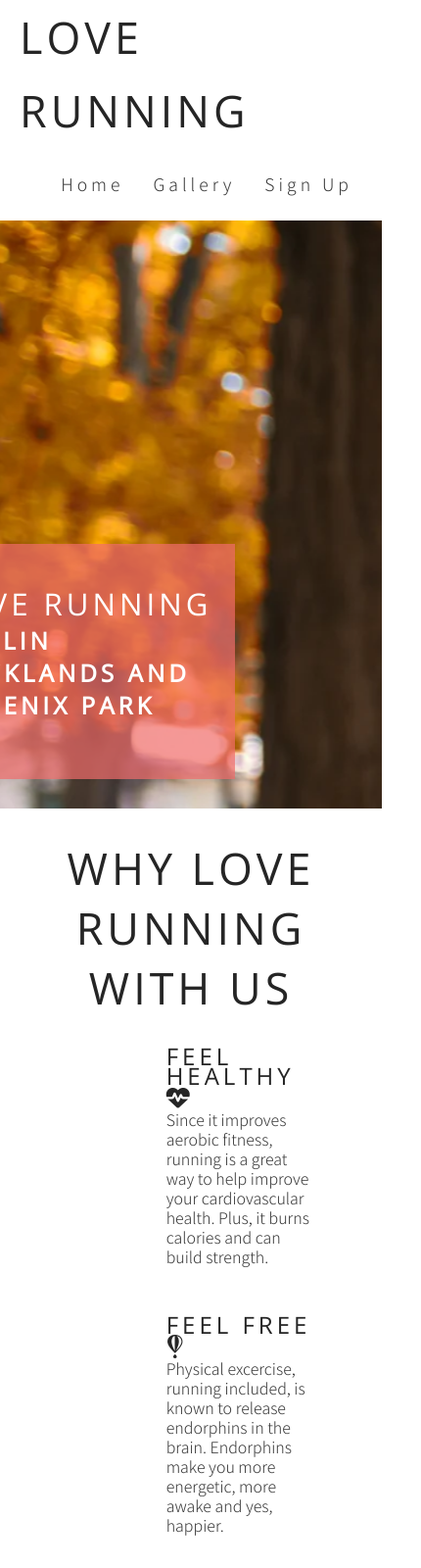
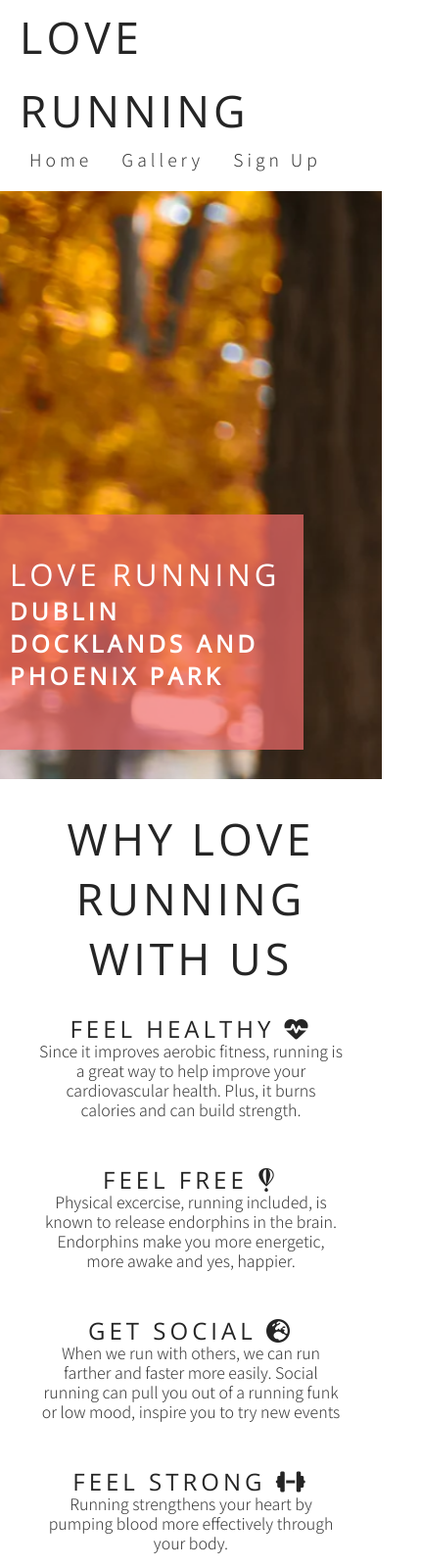
Before and after one commit to Dolantuff/love-running, a plain HTML site: page index.html in a window 390 px wide. Shown: the top 1600 px of the page at 98% size, 430 px wide, since content can reach past the window. Drawn offline with nearby package versions, Linux system fonts and the light colour scheme.

Commit message:
Added more responsive design for tablet size and below screen sizes

```diff
--- a/assets/css/style.css
+++ b/assets/css/style.css
@@ -229,7 +229,7 @@ footer{
         padding: 30px 0;
         margin: 0;
     }
-    #left-about, .right-about {
+    #left-about, #right-about {
         width: 100%;
         float: left;
         padding: 0;
@@ -243,4 +243,40 @@ footer{
     hr {
         display: none;
     }
+    #times > div {
+        width: 100%;
+        clear: both;
+        height: 150px;
+        padding: 0;
+    }
 }
+
+@media screen and (max-width: 950px){
+    #menu{
+        clear: left;
+        float: left;
+        margin-left: 30px;
+        margin-bottom: 20px;
+        line-height: 25px;
+    }
+
+    #cover-text{
+        left: 0;
+    }
+    #club-ethos{
+        width: 90%;
+        height: 1200px;
+        margin: 0 auto;
+    }
+    .left-about-heading, .right-about-heading {
+        width: inherit;
+        text-align: center;
+    }
+    .left-about-heading h2, .right-about-heading h2 {
+        width: 100%;
+        text-align: center;
+    }
+    .left-about-heading p, .right-about-heading p{
+        text-align: center; padding:0 20px;
+    }
+}
```
